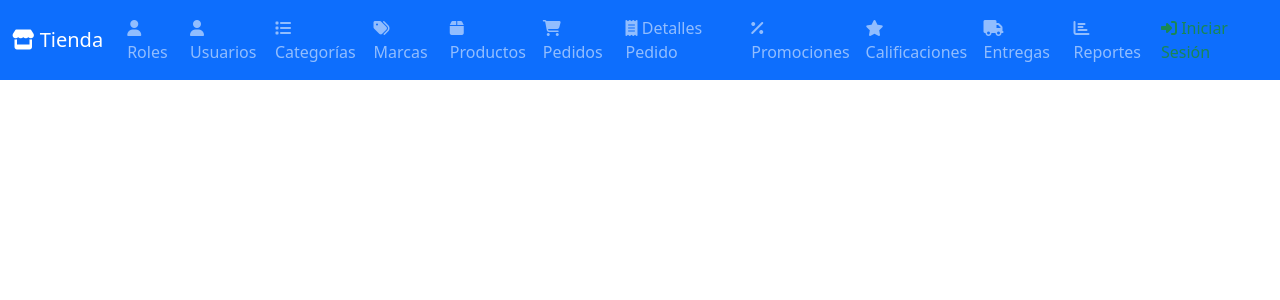
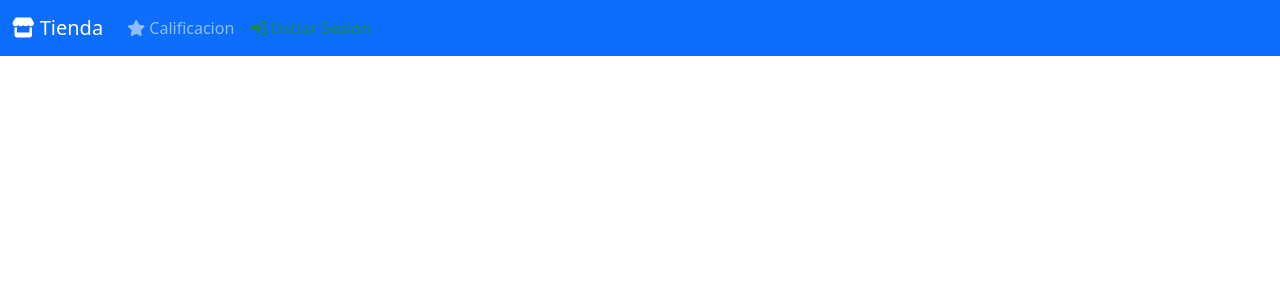
Before and after one commit to elritosan/PaginaWeb_TiendaDulces, a PHP site: page /index.php in a window 1280 px wide. Shown: the top 300 px of the page. Run offline with PHP 8.4, Linux system fonts and the light colour scheme; some libraries are stand-ins or nearby versions.

Commit message:
Integrando separación de Opciones según Rol

```diff
--- a/index.php
+++ b/index.php
@@ -7,16 +7,34 @@ if (session_status() === PHP_SESSION_NONE) {
 // Definir la ruta base para evitar concatenaciones incorrectas
 define('BASE_PATH', __DIR__);
 
+// Definir opciones de menú por tipo de usuario
+$menuOpciones = [
+    '1' => [
+        'Rol' => 'fas fa-user',
+        'Usuario' => 'fas fa-user',
+        'Categoria' => 'fas fa-list',
+        'Marca' => 'fas fa-tags',
+        'Producto' => 'fas fa-box',
+        'Pedido' => 'fas fa-shopping-cart',
+        'DetallePedido' => 'fas fa-receipt',
+        'Promocion' => 'fas fa-percent',
+        'Entrega' => 'fas fa-truck',
+        'Reporte' => 'fas fa-chart-bar',
+        'Login' => 'ClassIniciarSesionController',
+    ],
+    '2' => [
+        'Calificacion' => 'fas fa-star',
+        'Login' => 'ClassIniciarSesionController'
+    ]
+];
+
+// Obtener el tipo de usuario
+$tipoUsuario = $_SESSION['usuario']['id_rol'] ?? '2';
+
 // Obtener la entidad y la acción desde la URL (por defecto 'Usuario' y 'listar')
-if ($_SERVER['REQUEST_METHOD'] === 'POST') {
-    $entity = $_POST['entity'] ?? null;
-    $action = $_POST['action'] ?? null;
-    $id = $_POST['id'] ?? null;
-} else {
-    $entity = $_GET['entity'] ?? null;
-    $action = $_GET['action'] ?? null;
-    $id = $_GET['id'] ?? null;
-}
+$entity = $_REQUEST['entity'] ?? null;
+$action = $_REQUEST['action'] ?? null;
+$id = $_REQUEST['id'] ?? null;
 
 // Mapeo de entidades con sus controladores correspondientes
 $controllers = [
@@ -31,13 +49,13 @@ $controllers = [
     'Entrega' => 'ClassEntregaController',
     'Rol' => 'ClassRolController',
     'Login' => 'ClassIniciarSesionController',
-    'Reporte' => 'ClassReporteController' // Nuevo
+    'Reporte' => 'ClassReporteController'
 ];
 
-// Función para generar el menú
+// Función para generar el menú dinámicamente
 function createDropdownMenu($entity, $label, $icon) {
     return "
-    <li class='nav-item dropdown'>
+    <li class='nav-item'>
         <a class='nav-link' href='index.php?entity=$entity&action=listar'>
             <i class='$icon'></i> $label
         </a>
@@ -51,13 +69,10 @@ function createDropdownMenu($entity, $label, $icon) {
     <meta charset="UTF-8">
     <meta name="viewport" content="width=device-width, initial-scale=1">
     <title>Gestión de Tienda</title>
-
-    <!-- Bootstrap y FontAwesome -->
     <link href="https://cdn.jsdelivr.net/npm/bootstrap@5.3.2/dist/css/bootstrap.min.css" rel="stylesheet">
     <script src="https://kit.fontawesome.com/49ed2ef561.js" crossorigin="anonymous"></script>
 </head>
 <body>
-    <!-- Barra de navegación -->
     <nav class="navbar navbar-expand-lg navbar-dark bg-primary">
         <div class="container-fluid">
             <a class="navbar-brand" href="index.php"><i class="fas fa-store"></i> Tienda</a>
@@ -66,24 +81,17 @@ function createDropdownMenu($entity, $label, $icon) {
             </button>
             <div class="collapse navbar-collapse" id="navbarNavDropdown">
                 <ul class="navbar-nav">
-                    <?php
-                    echo createDropdownMenu('Rol', 'Roles', 'fas fa-user');
-                    echo createDropdownMenu('Usuario', 'Usuarios', 'fas fa-user');
-                    echo createDropdownMenu('Categoria', 'Categorías', 'fas fa-list');
-                    echo createDropdownMenu('Marca', 'Marcas', 'fas fa-tags');
-                    echo createDropdownMenu('Producto', 'Productos', 'fas fa-box');
-                    echo createDropdownMenu('Pedido', 'Pedidos', 'fas fa-shopping-cart');
-                    echo createDropdownMenu('DetallePedido', 'Detalles Pedido', 'fas fa-receipt');
-                    echo createDropdownMenu('Promocion', 'Promociones', 'fas fa-percent');
-                    echo createDropdownMenu('Calificacion', 'Calificaciones', 'fas fa-star');
-                    echo createDropdownMenu('Entrega', 'Entregas', 'fas fa-truck');
-                    echo createDropdownMenu('Reporte', 'Reportes', 'fas fa-chart-bar'); // Nuevo
+                <?php
+                    foreach ($menuOpciones[$tipoUsuario] as $entidad => $icon) {
+                        $Opciones = ($entidad != 'Login') ? createDropdownMenu($entidad, $entidad, $icon) : null;
+                        echo $Opciones;
+                    }
                     ?>
                     <!-- Opción de Login/Logout -->
                     <li class="nav-item">
                         <?php if (isset($_SESSION['usuario'])): ?>
                             <a class="nav-link text-danger" href="index.php?entity=Login&action=logout">
-                                <i class="fas fa-sign-out-alt"></i> Cerrar Sesión (<?php echo $_SESSION['usuario']['nombre']; ?>)
+                                <i class="fas fa-sign-out-alt"></i> Cerrar Sesión (<?php echo $_SESSION['usuario']['nombre'].$_SESSION['usuario']['id_rol']; ?>)
                             </a>
                         <?php else: ?>
                             <a class="nav-link text-success" href="index.php?entity=Login&action=login">
@@ -101,7 +109,6 @@ function createDropdownMenu($entity, $label, $icon) {
         if (array_key_exists($entity, $controllers)) {
             require_once BASE_PATH . DIRECTORY_SEPARATOR . 'Controller' . DIRECTORY_SEPARATOR . $controllers[$entity] . '.php';
             $controller = new $controllers[$entity]();
-
             if ($entity === 'Reporte' && $action === 'listar') {
                 require_once BASE_PATH . DIRECTORY_SEPARATOR . 'View' . DIRECTORY_SEPARATOR . 'Reporte' . DIRECTORY_SEPARATOR . 'listaReporte.php';
             } elseif ($entity === 'Login') {
```
